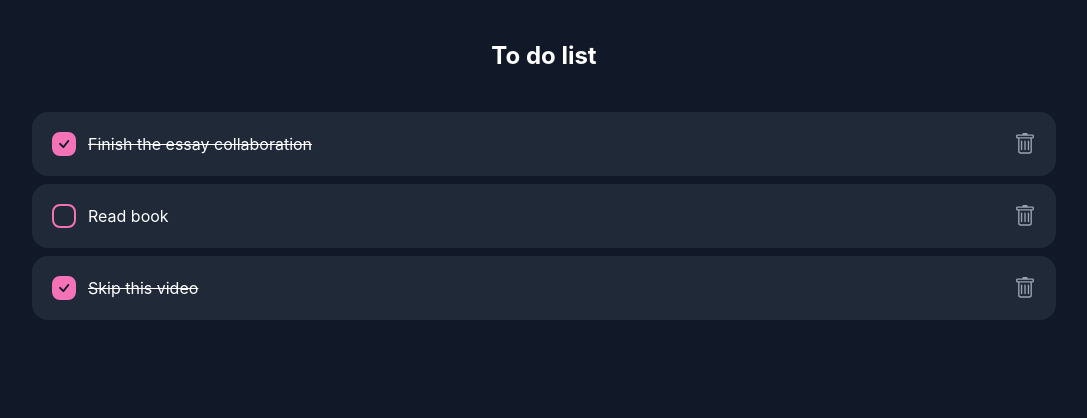
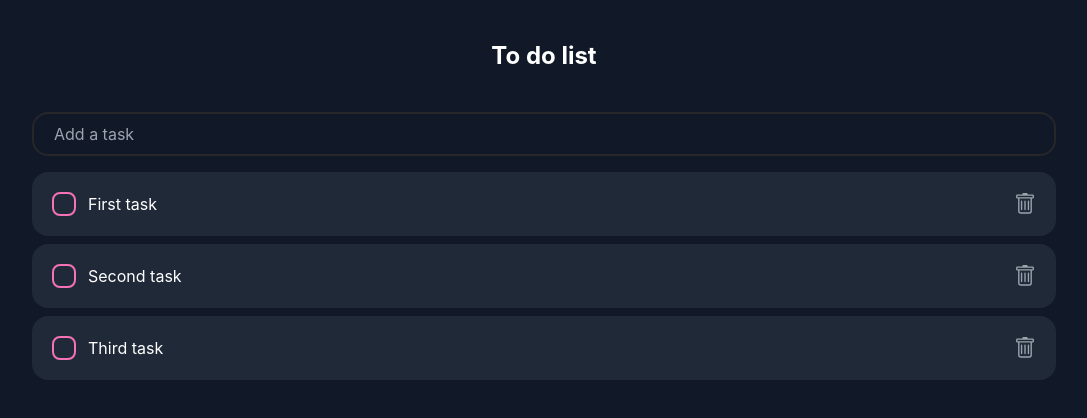
Before and after one commit to Ihar-Turtsou/To-do-React, a React (Create React App) app: page / in a window 1280 px wide. Shown: the top 418 px of the page, without its empty margins (96-1183 px from the left). Built offline with nearby package versions, Linux system fonts and the light colour scheme.

Commit message:
add todo functionality

```diff
--- a/src/components/screens/Home/Home.jsx
+++ b/src/components/screens/Home/Home.jsx
@@ -1,21 +1,22 @@
 import React, { useState } from "react";
 import TodoItem from "./item/Todoitem"
+import CreateTodoField from "./createTodoField/CreateTodoField";
 
 const data = [
     {
        _id: '213hdss1jgjh',
-       title: 'Finish the essay collaboration',
-       isCompleted: true,
+       title: 'First task',
+       isCompleted: false,
     },
     {
         _id: '213h1jgjkjkjhh',
-       title: 'Read book',
+       title: 'Second task',
        isCompleted: false,
     },
     {
         _id: '213h32ewqe1jgjh',
-       title: 'Skip this video',
-       isCompleted: true,
+       title: 'Third task',
+       isCompleted: false,
     },
 ]
 
@@ -29,17 +30,36 @@ const Home = () => {
         setTodos(copyTodos)
     }
 
-    const removeTodo = (id) => {
-        setTodos([...todos].filter(t=>t._id !== id))
+    const removeTodo = (id) =>
+        setTodos([...todos].filter(t => t._id !== id))
+
+    const addTodo = (title) =>{
+        setTodos([
+            {
+            _id: new Date() + Math.random(),
+            title,
+            isCompleted: false
+        },
+        ...todos
+    ])
 
     }
+
 
 
     return (
     <div className='text-white w-4/5 mx-auto'>
     <h1 className='text-2xl font-bold text-center mb-10'>To do list</h1>
+    <CreateTodoField addTodo = {addTodo}/>
     {todos.map(todo => (
-       <TodoItem key={todo._id} todo={todo} changeTodo = {changeTodo} removeTodo={removeTodo} />
+
+       <TodoItem
+       key={todo._id}
+       todo={todo}
+       changeTodo = {changeTodo}
+       removeTodo = {removeTodo}
+       />
+
     ))}
     </div>
     )
--- /dev/null
+++ b/src/components/screens/Home/createTodoField/CreateTodoField.jsx
@@ -0,0 +1,23 @@
+import React, { useState } from "react";
+
+const CreateTodoField = ({addTodo}) => {
+
+ const [title, setTitle] = useState('')
+
+
+
+return (
+<div className="flex items-center justify-between mb-4 rounded-2xl border-zinc-800 border-2 px-5 py-2 w-full">
+<input
+type='text'
+onChange = { e => setTitle(e.target.value)}
+value={title}
+onKeyDown = {e => e.key === 'Enter' && addTodo(title) }
+className = 'bg-transparent w-full border-none outline-none'
+placeholder = 'Add a task'
+    />
+    </div>
+    )
+}
+
+export default CreateTodoField
--- a/src/components/screens/Home/item/Todoitem.jsx
+++ b/src/components/screens/Home/item/Todoitem.jsx
@@ -4,20 +4,27 @@ import cn from 'classnames';
 import {BsTrash} from 'react-icons/bs'
 
 
-const TodoItem = ({todo, changeTodo}) => {
+const TodoItem = ({todo, changeTodo, removeTodo}) => {
     return (
-    <button
+
+    <div
     className='flex items-center justify-between mb-2 rounded-2xl bg-gray-800 p-5 w-full'
-    onClick={()=>changeTodo(todo._id)}
     >
-    <span className='flex items-center'>
+
+    <button className='flex items-center' onClick={()=>changeTodo(todo._id)}>
         <Check isCompleted={todo.isCompleted}/>
+
     <span
         className={cn({'line-through':todo.isCompleted})}>{todo.title}
     </span>
-    </span>
-        <BsTrash size={22} className='text-gray-400 hover:text-red-400'/>
+
     </button>
+
+    <button onClick={()=>removeTodo(todo._id)}>
+        <BsTrash size={22} className='text-gray-400 hover:text-red-400 transition-colors ease-in-out duration-300'/>
+    </button>
+
+    </div>
     )
 }
 
```
